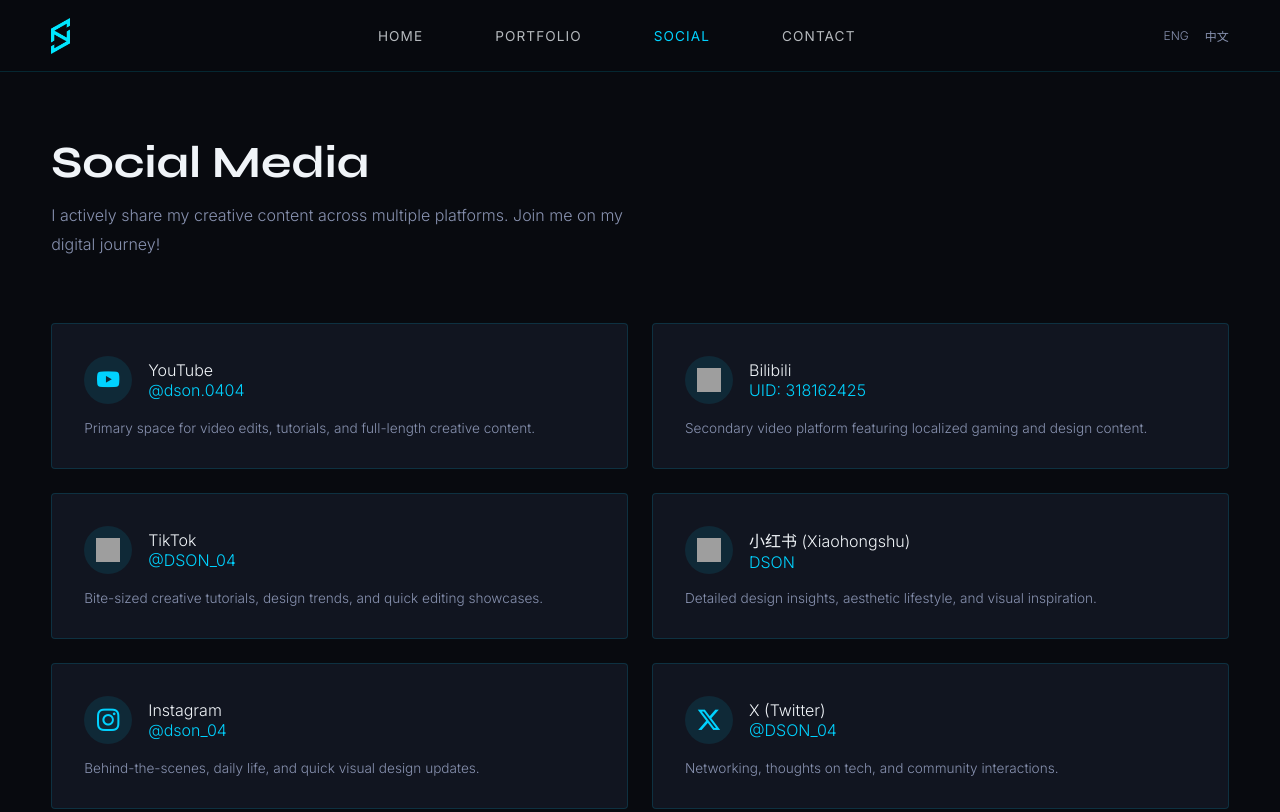
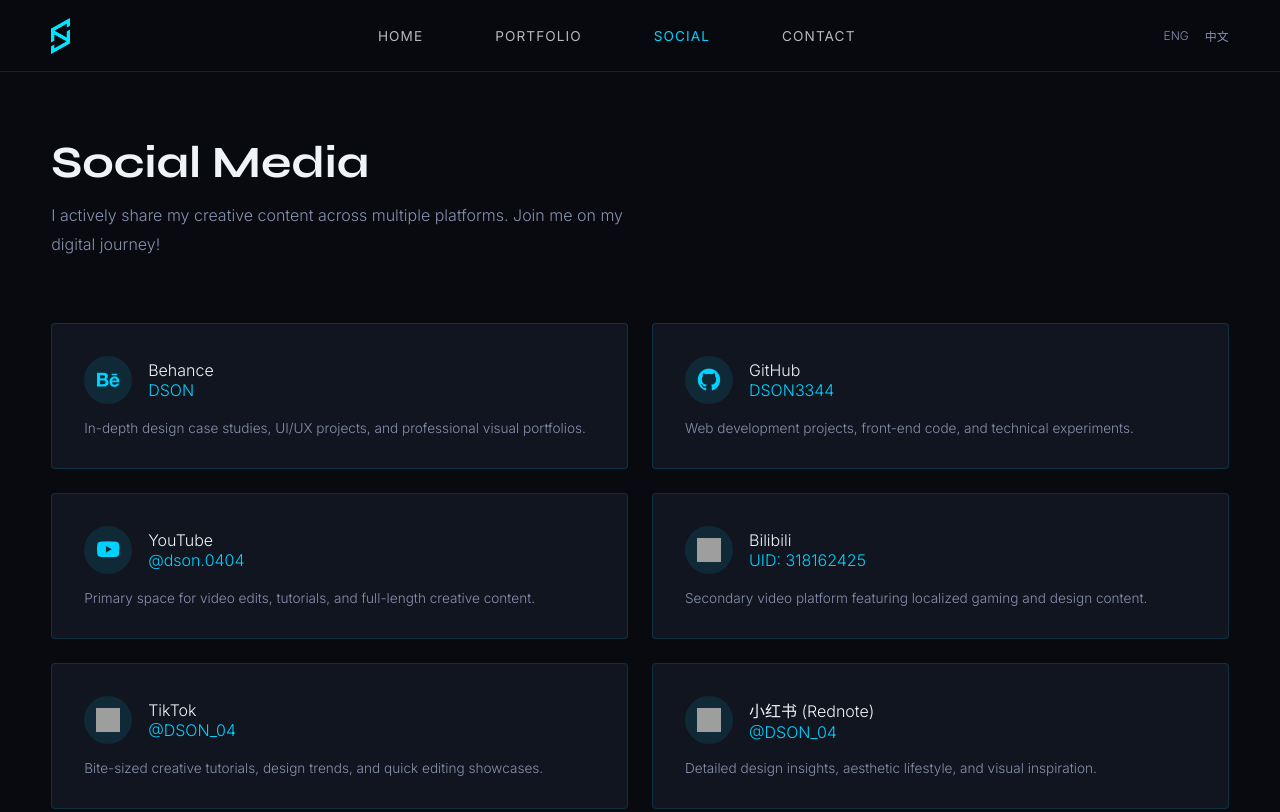
Before and after one commit to DSON3344/dson-site, a plain HTML site: page socialmedia.html in a window 1280 px wide. Shown: the top 812 px of the page. Drawn offline with nearby package versions, Linux system fonts and the light colour scheme; grey boxes are pictures that could not be loaded; a script that the page names is missing.

Commit message:
SEO: Finalize meta tags and update social media links across all pages

```diff
--- a/socialmedia.html
+++ b/socialmedia.html
@@ -4,21 +4,21 @@
   <meta charset="UTF-8">
   <meta name="viewport" content="width=device-width, initial-scale=1.0">
 
-  <meta name="description" content="Connect with DSON across various platforms. Follow my creative journey and design insights on YouTube, Bilibili, TikTok, Instagram, Xiaohongshu, and X.">
+  <meta name="description" content="Connect with Chang Dick Shen (DSON) across various platforms. Follow my creative journey, UI/UX design insights, and multimedia projects on Behance, GitHub, YouTube, and more.">
 
   <meta name="google-site-verification" content="judgYsjcBmMmb-Ss2N8B3ouu5DysoqdOP4hFYz-oYJc" />
 
-  <title>Social Media | DSON</title>
+  <title>Chang Dick Shen (DSON) | Social Media Links</title>
 
-  <meta property="og:title" content="Social Media | DSON Visuals">
-  <meta property="og:description" content="Connect with DSON across various platforms. Follow my creative journey and design insights on YouTube, Bilibili, TikTok, Instagram, Xiaohongshu, and X.">
+  <meta property="og:title" content="Chang Dick Shen (DSON) | Social Media Links">
+  <meta property="og:description" content="Connect with Chang Dick Shen (DSON) across various platforms. Follow my creative journey, UI/UX design insights, and multimedia projects on Behance, GitHub, YouTube, and more.">
   <meta property="og:image" content="https://www.dson.site/Image/Share_Preview.png">
   <meta property="og:url" content="https://www.dson.site/socialmedia.html">
   <meta property="og:type" content="website">
 
   <meta name="twitter:card" content="summary_large_image">
-  <meta name="twitter:title" content="Social Media | DSON Visuals">
-  <meta name="twitter:description" content="Connect with DSON across various platforms. Follow my creative journey and design insights on YouTube, Bilibili, TikTok, Instagram, Xiaohongshu, and X.">
+  <meta name="twitter:title" content="Chang Dick Shen (DSON) | Social Media Links">
+  <meta name="twitter:description" content="Connect with Chang Dick Shen (DSON) across various platforms. Follow my creative journey, UI/UX design insights, and multimedia projects on Behance, GitHub, YouTube, and more.">
   <meta name="twitter:image" content="https://www.dson.site/Image/Share_Preview.png">
 
   <link rel="icon" type="image/png" href="Image/DSON logo.png">
@@ -33,7 +33,7 @@
 
 <nav id="main-nav">
   <a href="index.html" class="nav-logo">
-    <img src="Image/Logo_Colour.png" alt="DSON Logo" style="height: 36px; width: auto;">
+    <img src="Image/Logo_Colour.png" alt="Chang Dick Shen (DSON) - Integrated Multimedia Designer Logo" style="height: 36px; width: auto;">
   </a>
 
   <ul class="nav-links">
@@ -66,7 +66,35 @@
 
   <div class="social-platforms">
 
-    <a href="https://www.youtube.com/@dson.0404" target="_blank" class="platform-card" data-aos="fade-up" data-aos-delay="100">
+    <a href="https://www.behance.net/dickshen" target="_blank" class="platform-card" data-aos="fade-up" data-aos-delay="100">
+      <div class="platform-header">
+        <div class="platform-icon"><i class="bi bi-behance"></i></div>
+        <div>
+          <div class="platform-name">Behance</div>
+          <div class="platform-handle" style="color: var(--accent);">DSON</div>
+        </div>
+      </div>
+      <p style="font-size: 0.85rem; color: var(--text-muted);">
+        <span class="lang-en">In-depth design case studies, UI/UX projects, and professional visual portfolios.</span>
+        <span class="lang-zh">深度设计案例剖析、UI/UX 项目展示以及专业视觉作品集。</span>
+      </p>
+    </a>
+
+    <a href="https://github.com/DSON3344" target="_blank" class="platform-card" data-aos="fade-up" data-aos-delay="200">
+      <div class="platform-header">
+        <div class="platform-icon"><i class="bi bi-github"></i></div>
+        <div>
+          <div class="platform-name">GitHub</div>
+          <div class="platform-handle" style="color: var(--accent);">DSON3344</div>
+        </div>
+      </div>
+      <p style="font-size: 0.85rem; color: var(--text-muted);">
+        <span class="lang-en">Web development projects, front-end code, and technical experiments.</span>
+        <span class="lang-zh">网页开发项目、前端代码库展示以及硬核技术实验。</span>
+      </p>
+    </a>
+
+    <a href="https://www.youtube.com/@dson.0404" target="_blank" class="platform-card" data-aos="fade-up" data-aos-delay="300">
       <div class="platform-header">
         <div class="platform-icon"><i class="bi bi-youtube"></i></div>
         <div>
@@ -80,7 +108,7 @@
       </p>
     </a>
 
-    <a href="https://space.bilibili.com/318162425/" target="_blank" class="platform-card" data-aos="fade-up" data-aos-delay="200">
+    <a href="https://space.bilibili.com/318162425/" target="_blank" class="platform-card" data-aos="fade-up" data-aos-delay="400">
       <div class="platform-header">
         <div class="platform-icon">
           <img src="https://cdn.simpleicons.org/bilibili/00d4ff" alt="Bilibili" style="width: 24px; height: 24px; display: block;">
@@ -96,7 +124,7 @@
       </p>
     </a>
 
-    <a href="https://www.tiktok.com/@dson.04" target="_blank" class="platform-card" data-aos="fade-up" data-aos-delay="300">
+    <a href="https://www.tiktok.com/@dson.04" target="_blank" class="platform-card" data-aos="fade-up" data-aos-delay="500">
       <div class="platform-header">
         <div class="platform-icon">
           <img src="https://cdn.simpleicons.org/tiktok/00d4ff" alt="TikTok" style="width: 24px; height: 24px; display: block;">
@@ -112,14 +140,14 @@
       </p>
     </a>
 
-    <a href="https://www.xiaohongshu.com/user/profile/5d60f1db00000000010029cf" target="_blank" class="platform-card" data-aos="fade-up" data-aos-delay="400">
+    <a href="https://www.xiaohongshu.com/user/profile/5d60f1db00000000010029cf" target="_blank" class="platform-card" data-aos="fade-up" data-aos-delay="600">
       <div class="platform-header">
         <div class="platform-icon">
           <img src="https://cdn.simpleicons.org/xiaohongshu/00d4ff" alt="Xiaohongshu" style="width: 24px; height: 24px; display: block;">
         </div>
         <div>
-          <div class="platform-name">小红书 (Xiaohongshu)</div>
-          <div class="platform-handle" style="color: var(--accent);">DSON</div>
+          <div class="platform-name">小红书 (Rednote)</div>
+          <div class="platform-handle" style="color: var(--accent);">@DSON_04</div>
         </div>
       </div>
       <p style="font-size: 0.85rem; color: var(--text-muted);">
@@ -128,7 +156,7 @@
       </p>
     </a>
 
-    <a href="https://www.instagram.com/dson_04/" target="_blank" class="platform-card" data-aos="fade-up" data-aos-delay="500">
+    <a href="https://www.instagram.com/dson_04/" target="_blank" class="platform-card" data-aos="fade-up" data-aos-delay="700">
       <div class="platform-header">
         <div class="platform-icon"><i class="bi bi-instagram"></i></div>
         <div>
@@ -142,7 +170,7 @@
       </p>
     </a>
 
-    <a href="https://twitter.com/DSON_04" target="_blank" class="platform-card" data-aos="fade-up" data-aos-delay="600">
+    <a href="https://twitter.com/DSON_04" target="_blank" class="platform-card" data-aos="fade-up" data-aos-delay="800">
       <div class="platform-header">
         <div class="platform-icon"><i class="bi bi-twitter-x"></i></div>
         <div>
```
Also changed, not shown: contact.html (+7 -7 lines), index.html (+9 -9 lines), portfolio.html (+8 -17 lines).
